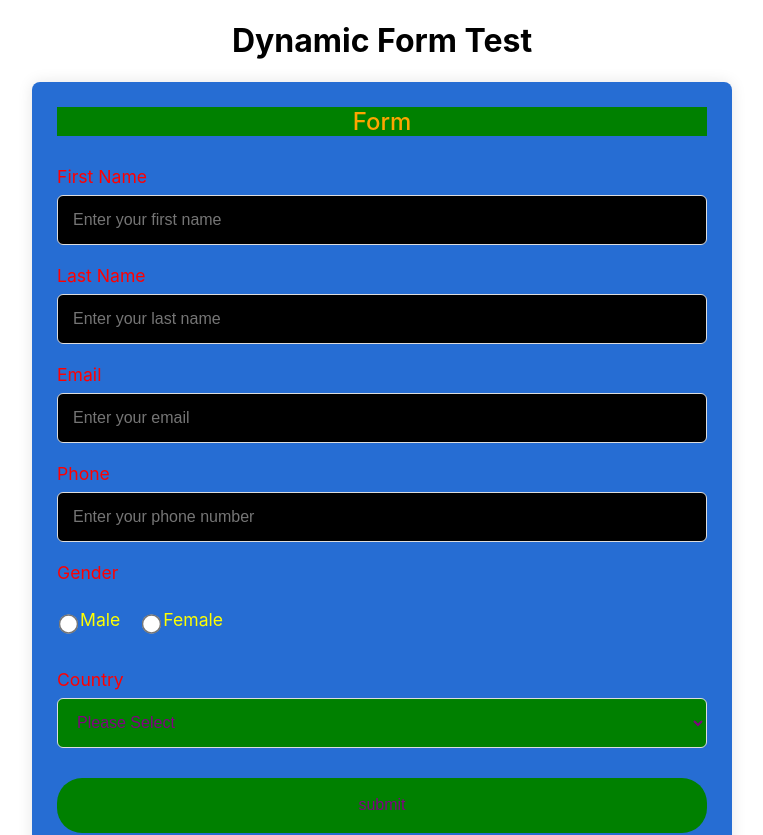
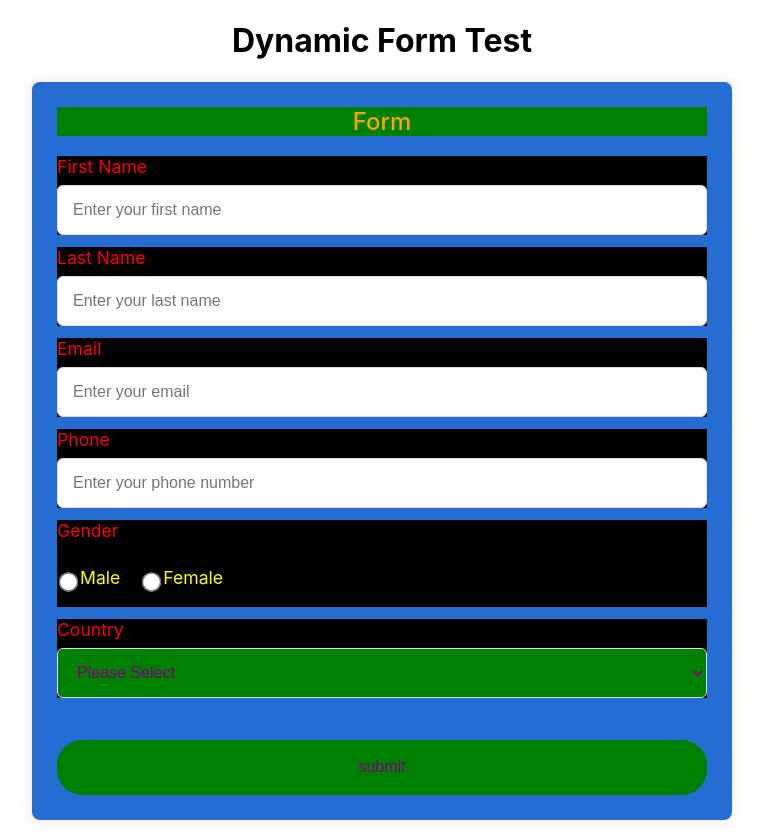
Before and after one commit to bahylol/form-creator, a React (Create React App) app: page / in a window 1280 px wide. Shown: the top 835 px of the page, without its empty margins (258-1021 px from the left). Built offline with nearby package versions, Linux system fonts and the light colour scheme.

Commit message:
add resizing for elements in the form

```diff
--- a/src/components/FormCreator.css
+++ b/src/components/FormCreator.css
@@ -27,12 +27,15 @@
 }
 
 .form {
-    margin-top: 30px;
+    display: flex;
+    flex-direction: row;
+    flex-wrap: wrap;
+    gap: 12px;
+    margin-top: 20px;
 }
 
 .input-box {
     width: 100%;
-    margin-top: 20px;
 }
 
 .input-box label {
--- a/src/components/FormCreator.jsx
+++ b/src/components/FormCreator.jsx
@@ -31,13 +31,13 @@ const FormCreator = ({ formTemplate, formStyle, onSubmit }) => {
     };
 
     return (
-        <div className="container">
+        <div className="container" style={formStyle.container}>
             {/* Form Name */}
             <header style={formStyle.formNameStyle}>{formStyle.formName || "Form"}</header>
 
             <form className="form" onSubmit={handleSubmit(onSubmitForm)}>
                 {formTemplate.map((field, index) => (
-                    <div className="input-box" key={index}>
+                    <div className="input-box"  style={formStyle.inputBox} key={index}>
 
                         {/* Label with with error display */}
                         <label htmlFor={field.name} style={formStyle.inputBoxLabel}>
@@ -112,7 +112,7 @@ const FormCreator = ({ formTemplate, formStyle, onSubmit }) => {
                                                 type={field.type}
                                                 placeholder={field.placeholder}
                                                 {...controllerField}
-                                                style={formStyle.inputBox}
+                                                style={formStyle.defaultInput}
                                             />
                                         )
                             )}
```
